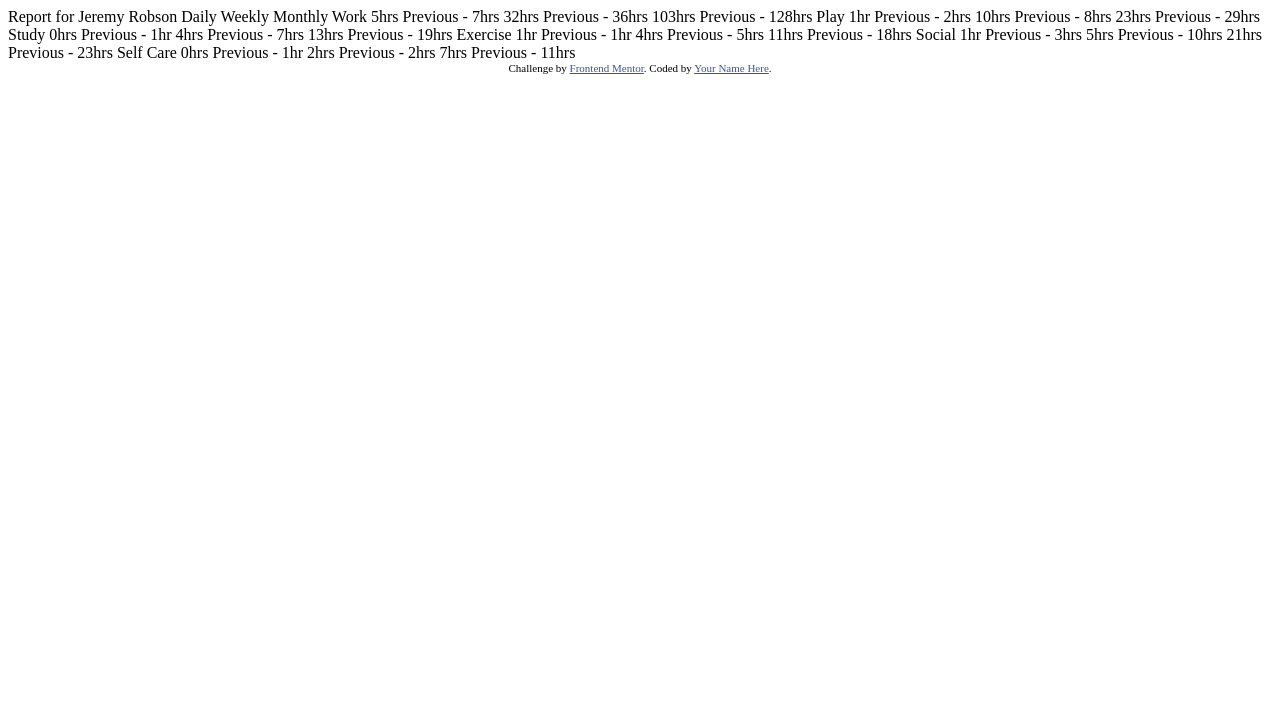
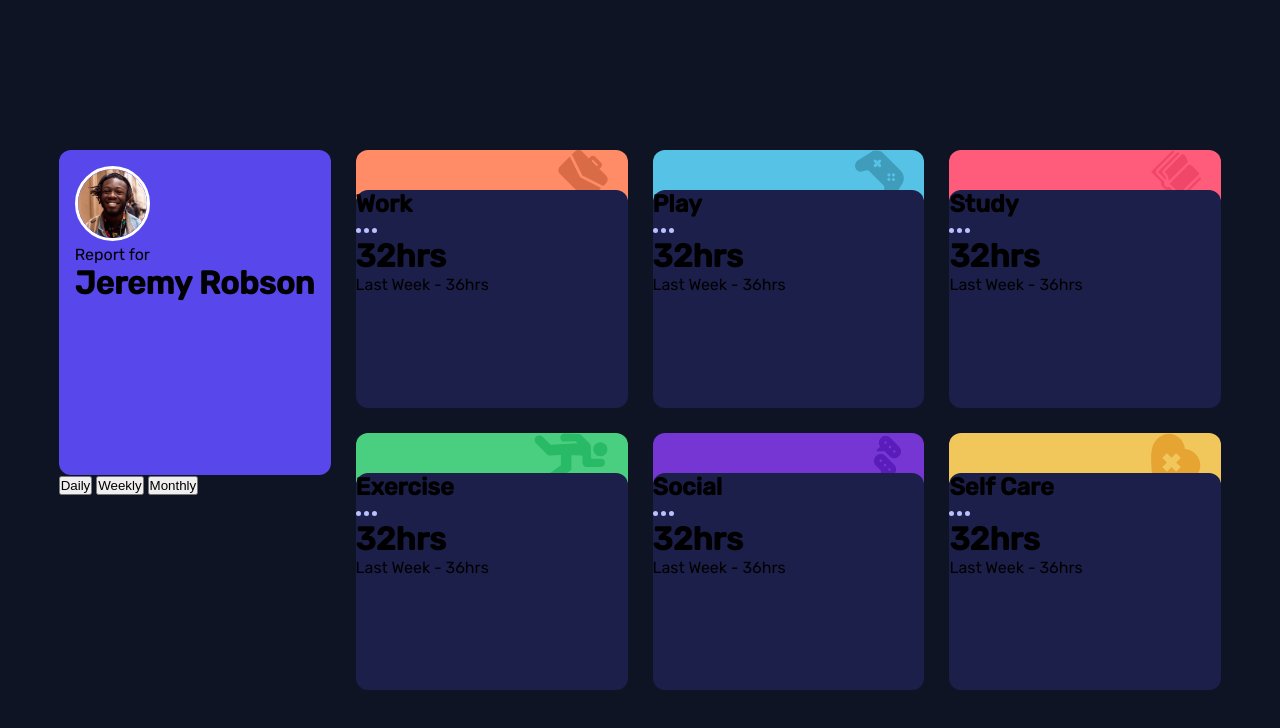
Before and after one commit to AndrewSimons3/time-tracking-dashboard, a plain HTML site: page index.html in a window 1280 px wide. Drawn offline with Linux system fonts and the light colour scheme.

Commit message:
fixed containers

```diff
--- a/index.html
+++ b/index.html
@@ -1,80 +1,128 @@
 <!DOCTYPE html>
 <html lang="en">
 	<head>
-  <meta charset="UTF-8">
-  <meta name="viewport" content="width=device-width, initial-scale=1.0"> <!-- displays site properly based on user's device -->
+		<meta charset="UTF-8" />
+		<meta name="viewport" content="width=device-width, initial-scale=1.0" />
+		<!-- displays site properly based on user's device -->
 
-  <link rel="icon" type="image/png" sizes="32x32" href="./images/favicon-32x32.png">
-
+		<link
+			rel="icon"
+			type="image/png"
+			sizes="32x32"
+			href="./images/favicon-32x32.png"
+		/>
+		<link rel="stylesheet" href="./style.css" />
 		<title>Frontend Mentor | Time tracking dashboard</title>
 
 		<!-- Feel free to remove these styles or customise in your own stylesheet 👍 -->
-  <style>
-    .attribution { font-size: 11px; text-align: center; }
-    .attribution a { color: hsl(228, 45%, 44%); }
-  </style>
 	</head>
 	<body>
+		<main class="main-container">
+			<div class="profile-container">
+				<div class="profile-content">
+					<img class="profile-picture" src="./images/image-jeremy.png" alt="" />
+					<p>Report for</p>
+					<h1>Jeremy Robson</h1>
+				</div>
+				<div class="options">
+					<button class="option" data-option="daily">Daily</button>
+					<button class="option" data-option="daily">Weekly</button>
+					<button class="option" data-option="daily">Monthly</button>
+				</div>
+			</div>
+			<div class="container">
+				<div class="bg work">
+					<img src="./images/icon-work.svg" alt="work" />
+				</div>
+				<div class="content-container">
+					<div class="title">
+						<h2>Work</h2>
+						<img src="./images/icon-ellipsis.svg" alt="" />
+					</div>
+					<h1>32hrs</h1>
+					<p>Last Week - 36hrs</p>
+				</div>
+			</div>
 
-  Report for
-  Jeremy Robson
+			<div class="container">
+				<div class="bg play">
+					<img src="./images/icon-play.svg" alt="play" />
+				</div>
 
-  Daily
-  Weekly
-  Monthly
+				<div class="content-container">
+					<div class="title">
+						<h2>Play</h2>
+						<img src="./images/icon-ellipsis.svg" alt="elipses" />
+					</div>
+					<h1>32hrs</h1>
+					<p>Last Week - 36hrs</p>
+				</div>
+			</div>
 
-  Work
-  5hrs <!-- daily -->
-  Previous - 7hrs <!-- daily -->
-  32hrs <!-- weekly -->
-  Previous - 36hrs <!-- weekly -->
-  103hrs <!-- monthly -->
-  Previous - 128hrs <!-- monthly -->
+			<div class="container">
+				<div class="bg study">
+					<img src="./images/icon-study.svg" alt="study" />
+				</div>
 
-  Play
-  1hr <!-- daily -->
-  Previous - 2hrs <!-- daily -->
-  10hrs <!-- weekly -->
-  Previous - 8hrs <!-- weekly -->
-  23hrs <!-- monthly -->
-  Previous - 29hrs <!-- monthly -->
+				<div class="content-container">
+					<div class="title">
+						<h2>Study</h2>
+						<img src="./images/icon-ellipsis.svg" alt="" />
+					</div>
+					<h1>32hrs</h1>
+					<p>Last Week - 36hrs</p>
+				</div>
+			</div>
 
-  Study
-  0hrs <!-- daily -->
-  Previous - 1hr <!-- daily -->
-  4hrs <!-- weekly -->
-  Previous - 7hrs <!-- weekly -->
-  13hrs <!-- monthly -->
-  Previous - 19hrs <!-- monthly -->
+			<div class="container">
+				<div class="bg exercise">
+					<img src="./images/icon-exercise.svg" alt="exercise" />
+				</div>
 
-  Exercise
-  1hr <!-- daily -->
-  Previous - 1hr <!-- daily -->
-  4hrs <!-- weekly -->
-  Previous - 5hrs <!-- weekly -->
-  11hrs <!-- monthly -->
-  Previous - 18hrs <!-- monthly -->
+				<div class="content-container">
+					<div class="title">
+						<h2>Exercise</h2>
+						<img src="./images/icon-ellipsis.svg" alt="" />
+					</div>
+					<h1>32hrs</h1>
+					<p>Last Week - 36hrs</p>
+				</div>
+			</div>
 
-  Social
-  1hr <!-- daily -->
-  Previous - 3hrs <!-- daily -->
-  5hrs <!-- weekly -->
-  Previous - 10hrs <!-- weekly -->
-  21hrs <!-- monthly -->
-  Previous - 23hrs <!-- monthly -->
+			<div class="container">
+				<div class="bg social">
+					<img src="./images/icon-social.svg" alt="social" />
+				</div>
 
-  Self Care
-  0hrs <!-- daily -->
-  Previous - 1hr <!-- daily -->
-  2hrs <!-- weekly -->
-  Previous - 2hrs <!-- weekly -->
-  7hrs <!-- monthly -->
-  Previous - 11hrs <!-- monthly -->
+				<div class="content-container">
+					<div class="title">
+						<h2>Social</h2>
+						<img src="./images/icon-ellipsis.svg" alt="" />
+					</div>
+					<h1>32hrs</h1>
+					<p>Last Week - 36hrs</p>
+				</div>
+			</div>
 
+			<div class="container">
+				<div class="bg self-care"><img src="./images/icon-self-care.svg" alt="self care" /></div>
 
-  <div class="attribution">
-    Challenge by <a href="https://www.frontendmentor.io?ref=challenge" target="_blank">Frontend Mentor</a>.
-    Coded by <a href="#">Your Name Here</a>.
+				<div class="content-container">
+					<div class="title">
+						<h2>Self Care</h2>
+						<img src="./images/icon-ellipsis.svg" alt="" />
 					</div>
+					<h1>32hrs</h1>
+					<p>Last Week - 36hrs</p>
+				</div>
+			</div>
+		</main>
+
+		<!-- <div class="attribution">
+			Challenge by
+			<a href="https://www.frontendmentor.io?ref=challenge" target="_blank"
+				>Frontend Mentor</a
+			>. Coded by <a href="#">Your Name Here</a>.
+		</div> -->
 	</body>
 </html>
--- /dev/null
+++ b/style.css
@@ -0,0 +1,116 @@
+@import url('https://fonts.googleapis.com/css2?family=Rubik:wght@300;400;500&display=swap');
+
+/* - Blue: hsl(246, 80%, 60%)
+
+- Light red (work): hsl(15, 100%, 70%)
+- Soft blue (play): hsl(195, 74%, 62%)
+- Light red (study): hsl(348, 100%, 68%)
+- Lime green (exercise): hsl(145, 58%, 55%)
+- Violet (social): hsl(264, 64%, 52%)
+- Soft orange (self care): hsl(43, 84%, 65%)
+
+
+- Very dark blue: hsl(226, 43%, 10%)
+- Dark blue: hsl(235, 46%, 20%)
+- Desaturated blue: hsl(235, 45%, 61%)
+- Pale Blue: hsl(236, 100%, 87%) */
+
+* {
+	margin: 0;
+	padding: 0;
+	box-sizing: border-box;
+}
+
+body {
+	min-height: 100vh;
+	background-color: hsl(226, 43%, 10%);
+	font-family: 'Rubik', sans-serif;
+	display: flex;
+	flex-direction: column;
+	justify-content: center;
+	align-items: center;
+}
+
+.main-container {
+	display: grid;
+	grid: repeat(2, 1fr) / repeat(4, 1fr);
+	gap: 65px 25px;
+	height: 500px;
+}
+
+.profile-container {
+	grid-column: 1/2;
+	grid-row: 1/3;
+}
+
+.profile-content {
+	background-color: hsl(246, 80%, 60%);
+	border-radius: 12px;
+	height: 325px;
+	padding: 1rem;
+}
+
+.profile-picture {
+	width: 75px;
+	height: 75px;
+	border: 3px solid #fff;
+	border-radius: 50px;
+}
+
+.container {
+	height: 100%;
+  position: relative;
+}
+
+.content-container {
+	background-color: hsl(235, 46%, 20%);
+	border-radius: 12px;
+	width: 100%;
+	height: 100%;
+  position: absolute;
+  z-index: 10;
+  top: 40px;
+}
+
+.bg {
+	width: 100%;
+  border-radius: 12px 12px 0 0;
+  height: 50px;
+  display: flex;
+  justify-content: flex-end;
+  z-index: -1;
+      padding: 0 20px;
+
+}
+
+.work {
+	background-color: hsl(15, 100%, 70%);
+}
+
+.play {
+	background-color: hsl(195, 74%, 62%);
+}
+
+.study {
+	background-color: hsl(348, 100%, 68%);
+}
+
+.exercise {
+	background-color: hsl(145, 58%, 55%);
+}
+
+.social {
+	background-color: hsl(264, 64%, 52%);
+}
+
+.self-care {
+	background-color: hsl(43, 84%, 65%);
+}
+
+.attribution {
+	font-size: 11px;
+	text-align: center;
+}
+.attribution a {
+	color: hsl(228, 45%, 44%);
+}
```
Lines whose indentation alone changed are shown as unchanged.
